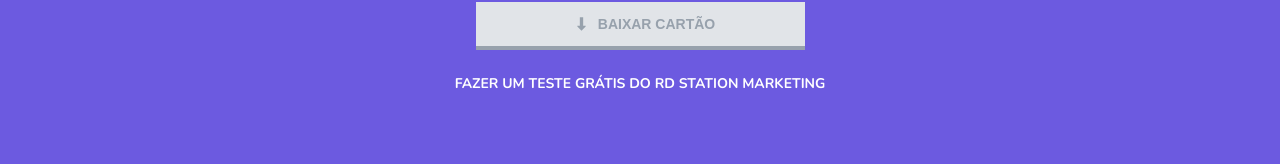
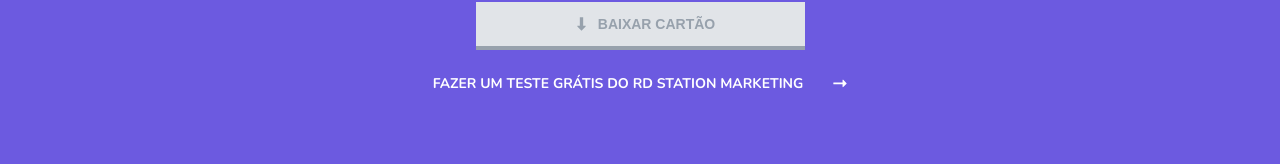
Before and after one commit to Milton-Neves/digital-card-generator, a React (Create React App) app: page /resultado in a window 1280 px wide. Shown: the part 317-481 px from the top of the page. Built offline with nearby package versions, Linux system fonts and the light colour scheme; a web font is replaced by a local one.

Commit message:
feat: configure layout result page

```diff
--- a/src/Pages/ResultPage.css
+++ b/src/Pages/ResultPage.css
@@ -114,6 +114,11 @@
   }
 }
 
+.test3 {
+  padding: 0 2.5rem;
+  display: flex;
+  gap: 30px;
+  align-items: center;
   .signup-link {
     font-size: 14px;
     font-weight: 800;
@@ -121,3 +126,4 @@
     text-transform: uppercase;
     text-decoration: none;
   }
+}
--- a/src/Pages/ResultPage.tsx
+++ b/src/Pages/ResultPage.tsx
@@ -54,7 +54,7 @@
           </span>
         </button>
       </div>
-
+      <div className="test3">
         {/* Link para o teste grátis no RD Station */}
         <a
           className="signup-link"
@@ -64,6 +64,8 @@
         >
           fazer um teste grátis do RD Station Marketing
         </a>
+        <img src="/assets/arrow-right.svg" alt="seta indicando próximo passo" />
+      </div>
     </div>
   );
 };
```
Also changed, not shown: public/assets/arrow-right.svg. Lines whose indentation alone changed are shown as unchanged.
